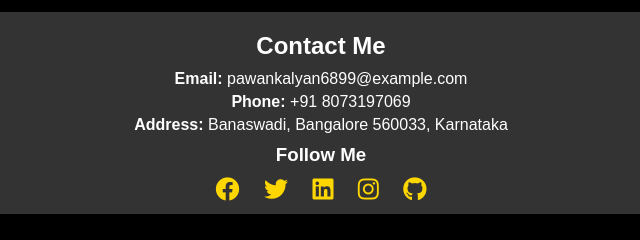
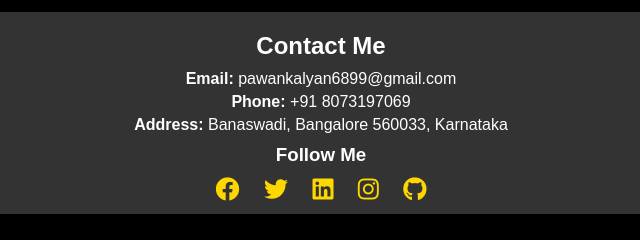
Before and after one commit to pawankalayan6899/New-Portfolio, a plain HTML site: page index.html in a window 1280 px wide. Shown: the part 393-633 px from the top of the page, 319-959 px from the left. Drawn offline with Linux system fonts and the light colour scheme.

Commit message:
index.html

```diff
--- a/index.html
+++ b/index.html
@@ -147,7 +147,7 @@
     <footer>
         <div class="footer-content">
             <h2>Contact Me</h2>
-            <p><strong>Email:</strong> pawankalyan6899@example.com</p>
+            <p><strong>Email:</strong> pawankalyan6899@gmail.com</p>
             <p><strong>Phone:</strong> +91 8073197069</p>
             <p><strong>Address:</strong> Banaswadi, Bangalore 560033, Karnataka </p>
         </div>
```
